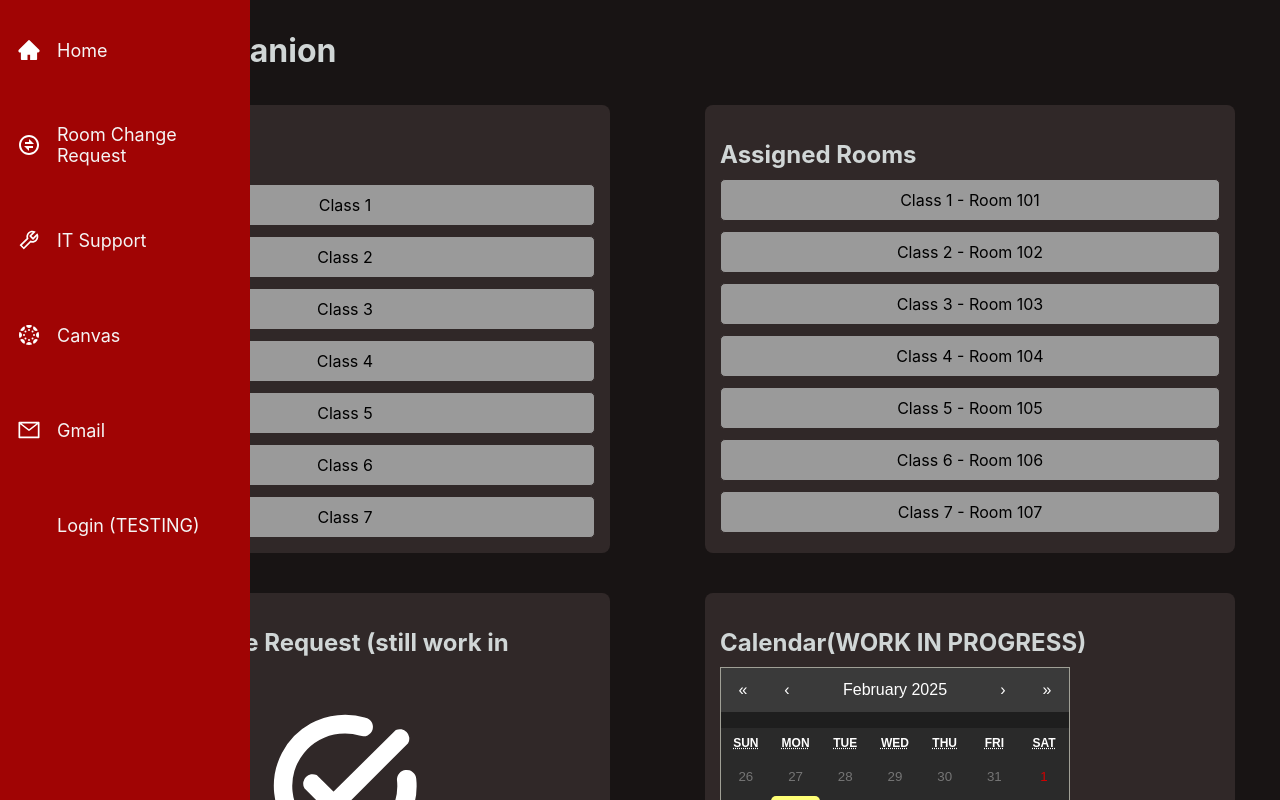
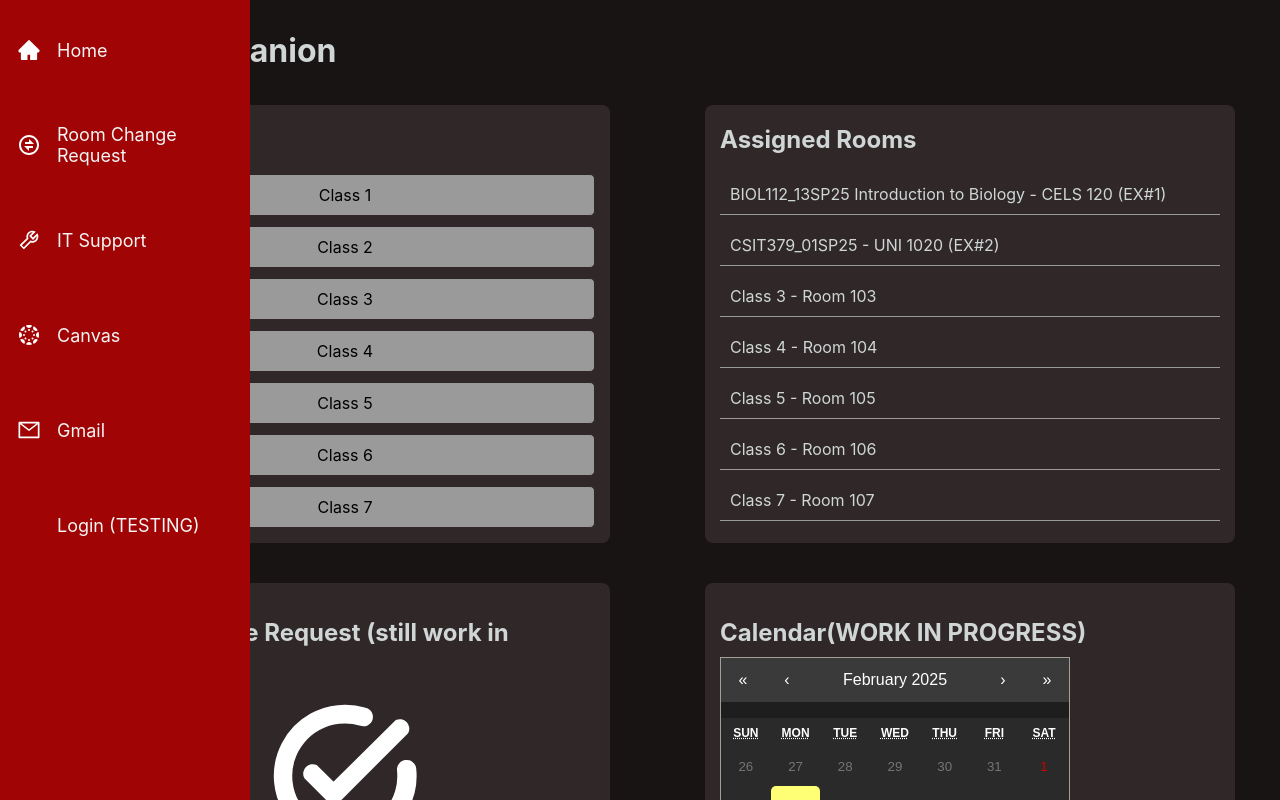
Before and after one commit to zepion1/SWE2, a React (Create React App) app: page /home in a window 1280 px wide. Shown: the top 800 px of the page. Built offline with nearby package versions, Linux system fonts and the light colour scheme.

Commit message:
changes to room assignment box
made it look like a list instead of clickable boxes

```diff
--- a/src/App.css
+++ b/src/App.css
@@ -71,9 +71,11 @@ html, body{
   text-align: left;
   margin-bottom: 15px;
   color: #d0d6d6;
+  margin-top: 5px;
 }
 
 .attendance-grid {
+  margin-top: 20px;
   display: grid;
   grid-template-columns: repeat(auto-fit);
   gap: 10px;
@@ -103,21 +105,25 @@ html, body{
 
 .assigned-rooms-text {
   color: #d0d6d6;
-  margin-bottom: 10px;
+  margin-bottom: 20px;
+  margin-top: 5px;
 }
 
 .room-list {
   display: grid;
   grid-template-rows: repeat(auto-fit);
   gap: 10px;
+  color: #d0d6d6;
 }
 
 .room-assignment {
-  background-color: #9a9a9a;
-  border: 1px solid #302828;
+  background-color: #302828;
+  border: 1px solid #9a9a9a;
+  border-left: 0;
+  border-right: 0;
+  border-top: 0;
   padding: 10px;
-  border-radius: 5px;
-  text-align: center;
+  text-align: left;
 }
 
 .status-room-change-request-box{
--- a/src/pages/Home.js
+++ b/src/pages/Home.js
@@ -9,8 +9,8 @@ import NoneRequestsIcon from "../images/norequestStatus.svg";
 
 // Sample data for class-room assignments
 const classRoomAssignments = [
-    { class: "Class 1", room: "Room 101" },
-    { class: "Class 2", room: "Room 102" },
+    { class: "BIOL112_13SP25 Introduction to Biology", room: "CELS 120 (EX#1)" },
+    { class: "CSIT379_01SP25", room: "UNI 1020 (EX#2)" },
     { class: "Class 3", room: "Room 103" },
     { class: "Class 4", room: "Room 104" },
     { class: "Class 5", room: "Room 105" },
```
